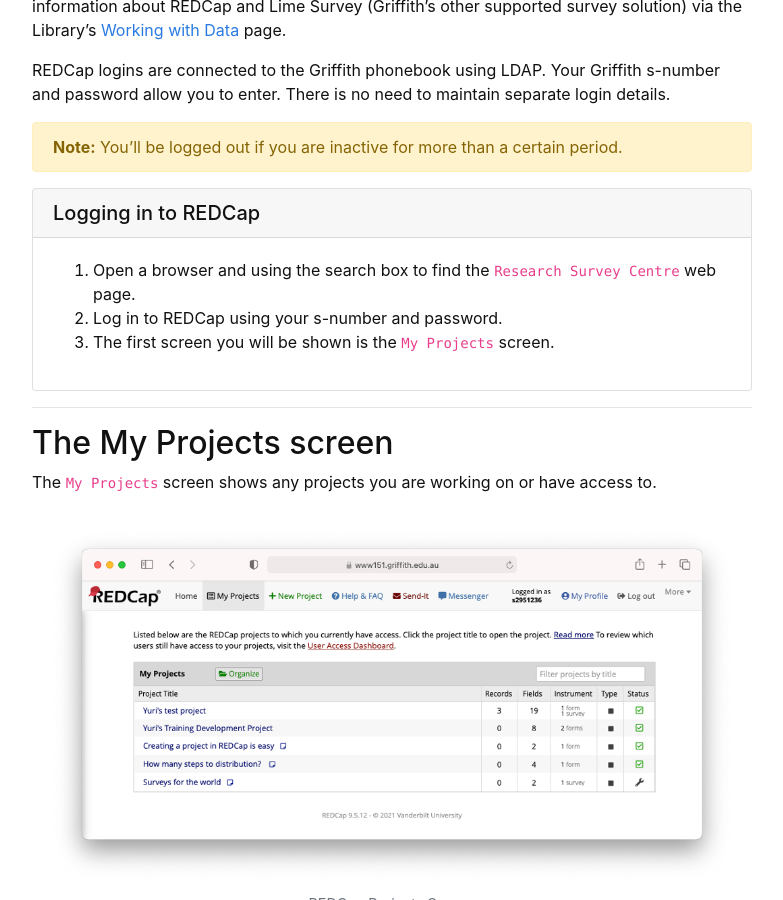
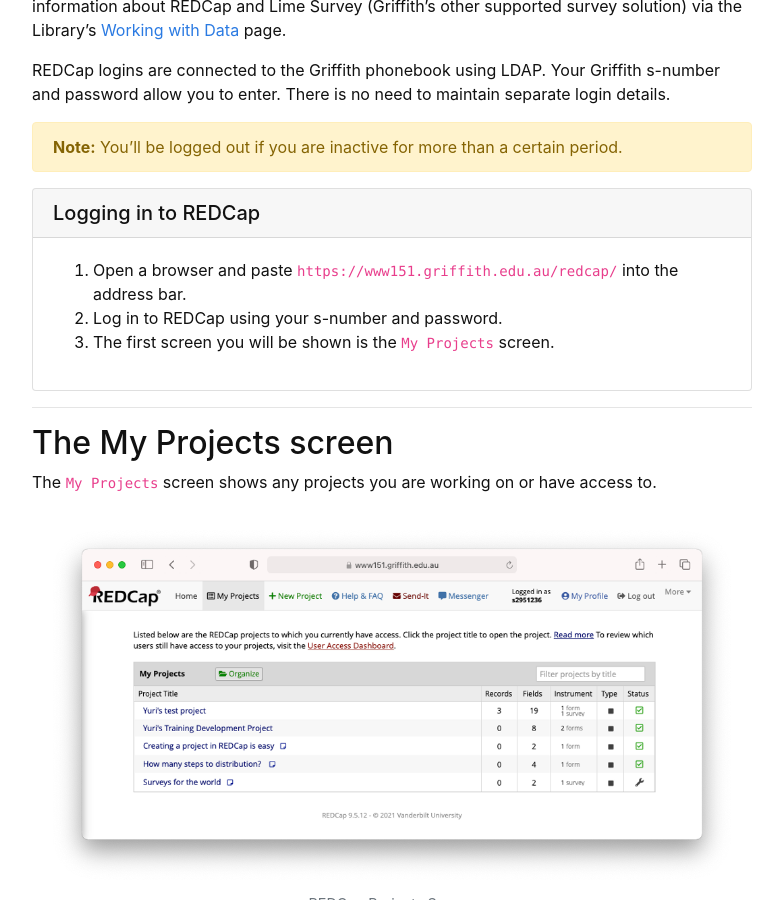
Before and after one commit to GriffithUniLibrary/redcap-intro-superseded, a Jekyll site: the page built from content/1-setup.md, in a window 1280 px wide and 900 px high, scrolled down 302 px. Shown: the whole window, without its empty margins (248-1031 px from the left). Built offline with Jekyll 4.4.1, drawn with Linux system fonts in a browser that asks for light colours.

Commit message:
Removed reference to research survey sentre

```diff
--- a/content/1-setup.md
+++ b/content/1-setup.md
@@ -16,7 +16,7 @@ REDCap logins are connected to the Griffith phonebook using LDAP. Your Griffith
 
 {% capture text %}
 
-1. Open a browser and using the search box to find the `Research Survey Centre` web page.
+1. Open a browser and paste `https://www151.griffith.edu.au/redcap/` into the address bar.
 2. Log in to REDCap using your s-number and password.
 3. The first screen you will be shown is the `My Projects` screen.
 
```
